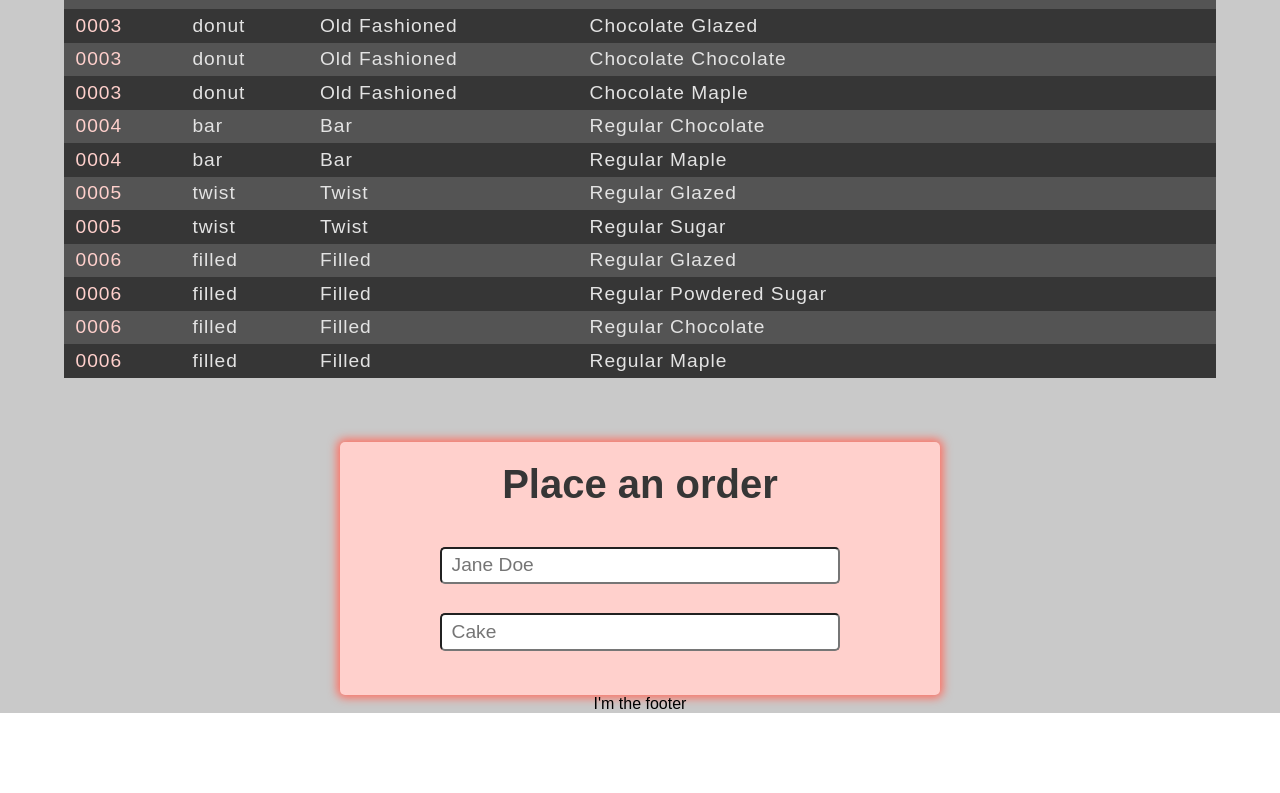
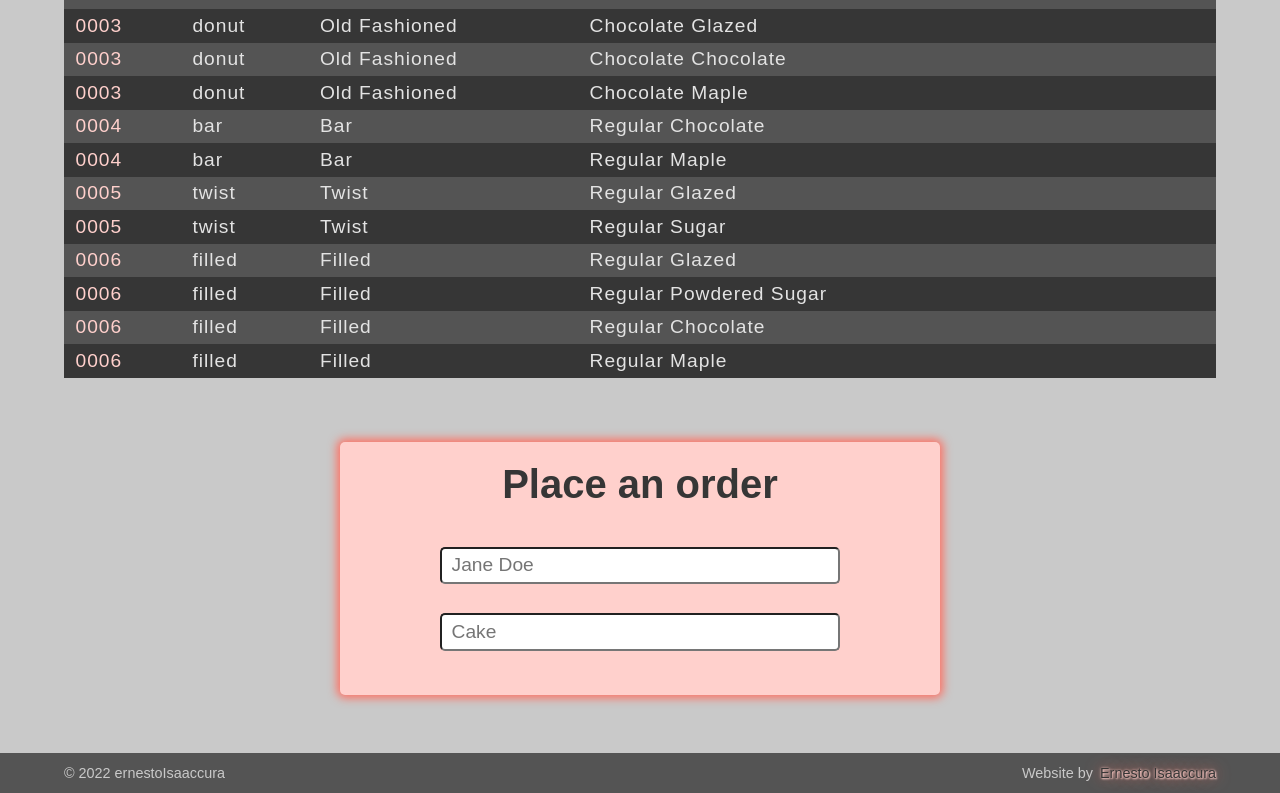
Before and after one commit to isaaccuraErnesto/megaport-tasks, a React (Create React App) app: page / in a window 1280 px wide. Shown: the part 1617-2410 px from the top of the page. Before the commit the page ends 2330 px from the top, so only its background shows below. Built offline with nearby package versions, Linux system fonts and the light colour scheme.

Commit message:
Updated RWB Features

```diff
--- a/src/components/Footer.js
+++ b/src/components/Footer.js
@@ -1,7 +1,21 @@
 import React from 'react';
 
 const Footer = () => {
-  return <div>I'm the footer</div>;
+  return (
+    <footer id='footer'>
+      <div id='copyright-notice'>&copy; 2022 ernestoIsaaccura</div>
+      <div id='website-author'>
+        Website by
+        <a
+          href='https://www.linkedin.com/in/eisaaccura/'
+          target='_blank'
+          rel='noreferrer'
+        >
+          Ernesto Isaaccura
+        </a>
+      </div>
+    </footer>
+  );
 };
 
 export default Footer;
--- a/src/index.css
+++ b/src/index.css
@@ -8,6 +8,8 @@
 }
 
 #main-container {
+  height: fit-content;
+  width: 100vw;
   display: flex;
   flex-direction: column;
   justify-content: space-around;
@@ -108,6 +110,11 @@ tbody tr:nth-child(even) {
   background-color: #363636;
 }
 
+tbody tr:hover {
+  background-color: #ffd0cc;
+  color: #363636;
+}
+
 tbody tr td {
   padding: 0.3em 0.6em;
   font-size: 1.2em;
@@ -115,6 +122,10 @@ tbody tr td {
 
 tbody tr td:first-child {
   color: #ffd0cc;
+}
+
+tbody tr:hover > td:first-child {
+  color: #121212;
 }
 
 /* Form */
@@ -149,10 +160,6 @@ tbody tr td:first-child {
   font-size: 1.2em;
 }
 
-.order-container label {
-  font-weight: 600;
-}
-
 .order-container input {
   width: 400px;
   padding-inline-start: 0.5em;
@@ -185,3 +192,83 @@ tbody tr td:first-child {
 .hidden {
   display: none;
 }
+
+/* Footer */
+
+#footer {
+  display: flex;
+  flex-direction: row;
+  justify-content: space-between;
+  align-items: center;
+  height: fit-content;
+  width: 100%;
+  margin-block-start: 4em;
+  padding-inline: 5%;
+  padding-block: 12px;
+  overflow: hidden;
+  font-size: 90%;
+  color: #c9c9c9;
+  background-color: #545454;
+}
+#footer a {
+  padding-inline-start: 0.5em;
+  color: #363636;
+  text-decoration: none;
+  text-shadow: 1px 1px 2px #ffd0cc, 0 0 1em #ff6f61, 0 0 0.2em #ffd0cc;
+}
+#footer a:hover {
+  color: #ff6f61;
+  text-shadow: 1px 1px 2px #ff6f61, 0 0 1em #ffd0cc, 0 0 0.2em #d728ca;
+}
+
+/* RWD Tweaks */
+
+@media only screen and (max-width: 900px) {
+  #header {
+    font-size: 5vw;
+  }
+
+  #search-box {
+    width: 80%;
+    font-size: 90%;
+  }
+
+  #table {
+    font-size: 80%;
+  }
+
+  #form {
+    width: 80%;
+    font-size: 80%;
+  }
+
+  .order-container {
+    width: 80%;
+  }
+}
+
+@media only screen and (max-width: 500px) {
+  #footer {
+    flex-direction: column-reverse;
+    justify-content: space-evenly;
+    align-items: center;
+    height: 8vh;
+    padding: 0.5em 0 0.3em 0;
+    font-size: 80%;
+  }
+}
+
+@media only screen and (max-width: 350px) {
+  #table {
+    font-size: 50%;
+  }
+
+  #form {
+    width: 80%;
+    font-size: 50%;
+  }
+
+  .order-container {
+    width: 80%;
+  }
+}
```
